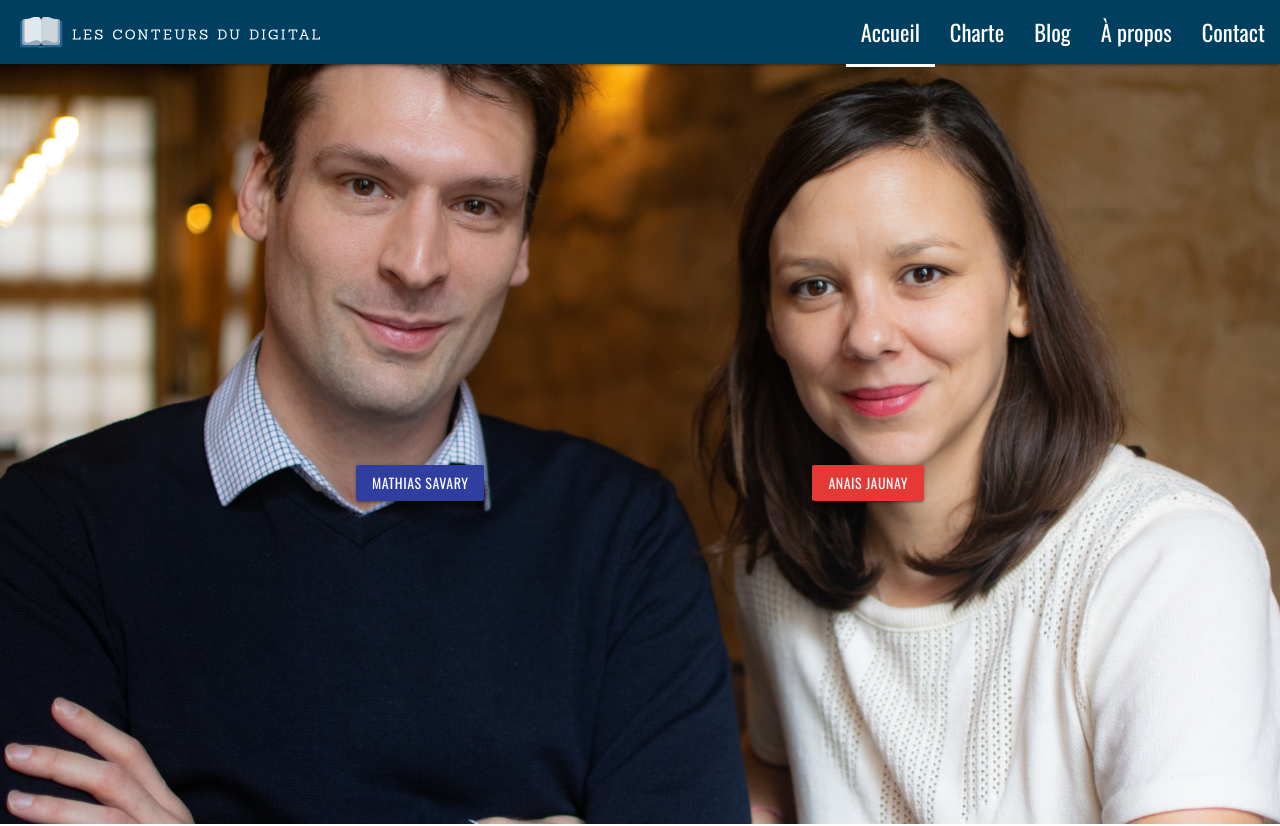
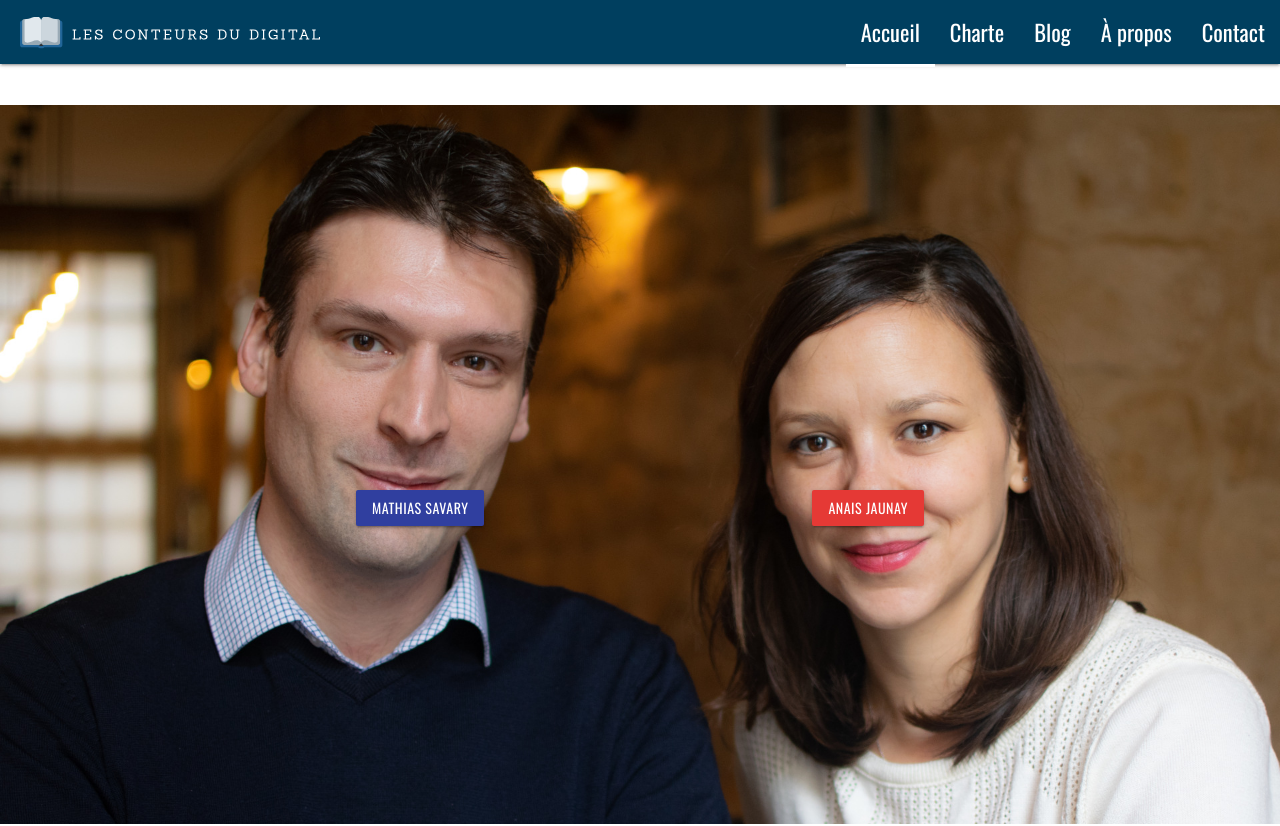
Before and after one commit to WildCodeSchool/paris-js-0918-groupe8-react, a React (Create React App) app: page / in a window 1280 px wide. Shown: the top 826 px of the page. Built offline with nearby package versions, Linux system fonts and the light colour scheme; no server answers.

Commit message:
Mise en forme cover

```diff
--- a/src/components/cover/cover.css
+++ b/src/components/cover/cover.css
@@ -1,10 +1,11 @@
 .global{
     background-image: url("../../assets/img/story-1.jpg");
     background-repeat: no-repeat;
-    background-position: center;
+    background-position: 50% -18% ;
     background-attachment: fixed;
     background-size: cover;
     height: 95vh;
+    /* margin-top: 2%; */
 
 
     -webkit-background-size: cover;
@@ -13,17 +14,19 @@
 }
 
 .titrecovertest{
-    font-size: 4.5em;
+    font-size: 6em;
     color: white;
     margin-top: 0%;
-    padding-block-start: 28%;
+    padding-block-start: 30%;
+    font-family: 'Oswald', sans-serif;
 }
 
 .enonce{
     color: white;
+    font-family: 'Oswald', sans-serif;
     font-style: italic;
     text-align: center;
-    font-size: 1.2em;
+    font-size: 1.5em;
     padding-block-end: 5%;
 
 }
@@ -34,3 +37,33 @@
     justify-content:space-around;
 
 }
+
+/* Mobile */
+
+.titrecovertest2{
+    font-size: 4em;
+    color: white;
+
+}
+
+.enonce2{
+    color: white;
+    font-style: bold;
+    text-align: center;
+    font-size: 1em;
+
+}
+
+/* .coverbuttonname2{
+    font-family: 'Oswald', sans-serif;
+    display: flex;
+    justify-content:space-evenly;
+
+} */
+
+.bouttonmobilemathias{
+    float: left;
+}
+.bouttonmobileanais{
+    float: right;
+}
--- a/src/components/cover/cover.jsx
+++ b/src/components/cover/cover.jsx
@@ -26,21 +26,40 @@ class Coverimage extends Component {
 
     return (
       <div className="global" id="home">
-        <div className="container">
-          <p className="titrecovertest center-align">
+
+        <div className="container ">
+          {/* Desktop */}
+          <p className="titrecovertest center-align hide-on-med-and-down">
+            {coverTable.title}
+          </p>
+            <p className="enonce hide-on-med-and-down">
+              {coverTable.content}
+            </p>
+
+          <div className="row">
+            <div className="coverbuttonname hide-on-med-and-down">
+              <NavLink exact to="/mathiassavary" className="waves-effect waves-light btn indigo darken-2">Mathias Savary</NavLink>
+
+              <NavLink exact to="/anaisjaunay" className="waves-effect waves-light btn red darken-1">Anais Jaunay</NavLink>
+            </div>
+          </div>
+          {/* Pour les mobiles */}
+          <p className="titrecovertest2 center-align show-on-medium-and-down hide-on-large-only">
             {coverTable.title}
           </p>
 
-          <div className="row">
-            <p className="enonce">
+          <div className="row show-on-medium-and-down hide-on-large-only">
+            <p className="enonce2 show-on-medium-and-down">
               {coverTable.content}
             </p>
           </div>
           <div className="row">
-            <div className="coverbuttonname">
-              <NavLink exact to="/mathiassavary" className="waves-effect waves-light btn indigo darken-2">Mathias Savary</NavLink>
+            <div className="coverbuttonname show-on-medium-and-down hide-on-large-only">
+              <NavLink exact to="/mathiassavary" className="waves-effect waves-light btn indigo darken-2 bouttonmobilemathias">Mathias Savary</NavLink>
 
-              <NavLink exact to="/anaisjaunay" className="waves-effect waves-light btn red darken-1">Anais Jaunay</NavLink>
+
+              <NavLink exact to="/anaisjaunay" className="waves-effect waves-light btn red darken-1 bouttonmobileanais">Anais Jaunay</NavLink>
+
             </div>
           </div>
         </div>
```
Also changed, not shown: 1 other file (tests, documents, lock files or other folders).
